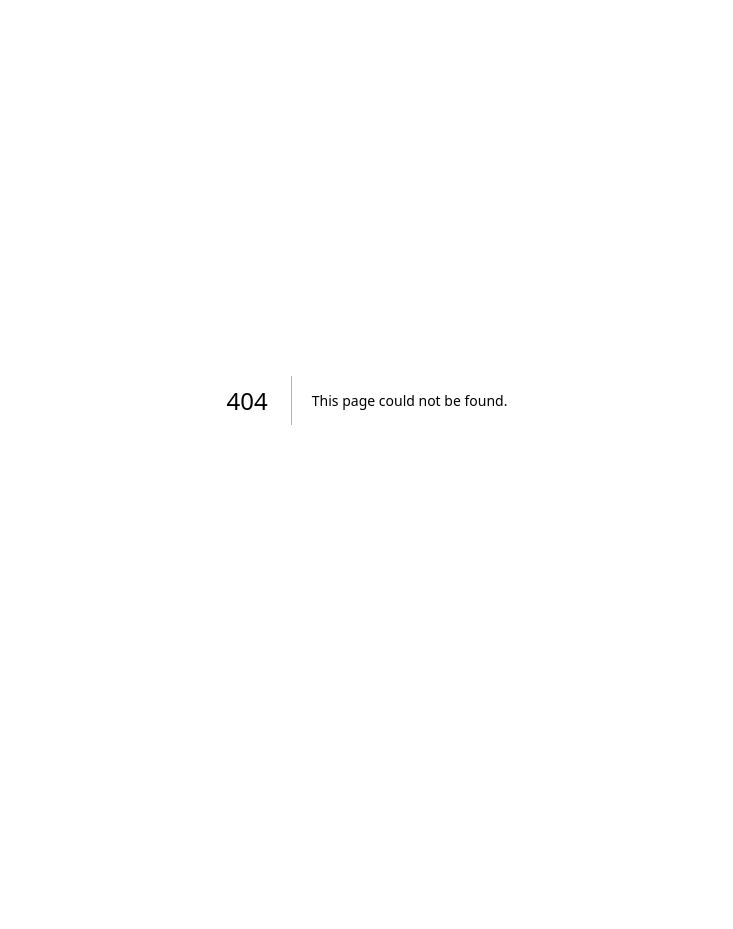
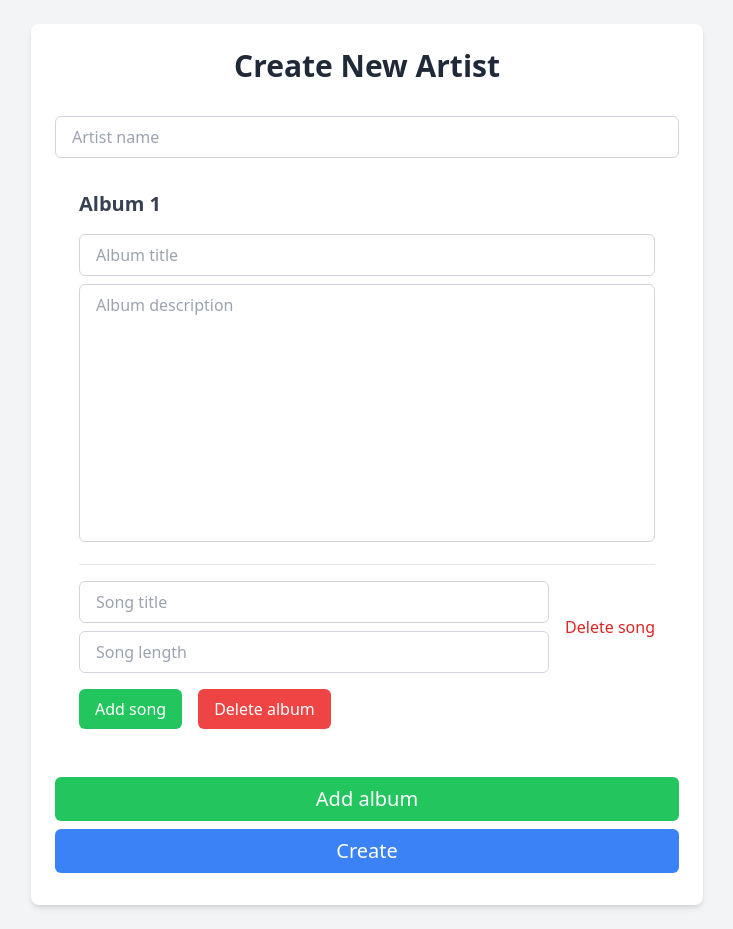
Before and after one commit to Mikimann/music-library, a Next.js app: page /create-artist in a window 1280 px wide. Before the commit this address had no page. Shown: the whole page, without its empty margins (273-1006 px from the left). Before the commit the page ends 800 px from the top, so only its background shows below. Built offline with nearby package versions, Linux system fonts and the light colour scheme.

Commit message:
Create page where the user can create a new artist in the db

```diff
--- /dev/null
+++ b/pages/create-artist.tsx
@@ -0,0 +1,14 @@
+import CreateArtist from '../components/CreateArtist/CreateArtist';
+
+export default function CreateArtistPage() {
+  return (
+    <div className="min-h-screen flex flex-col items-center justify-center bg-gray-100 p-6">
+      <div className="max-w-2xl w-full bg-white shadow-md rounded-lg p-6">
+        <h1 className="text-3xl font-bold mb-6 text-center text-gray-800">
+          Create New Artist
+        </h1>
+        <CreateArtist />
+      </div>
+    </div>
+  );
+}
```
